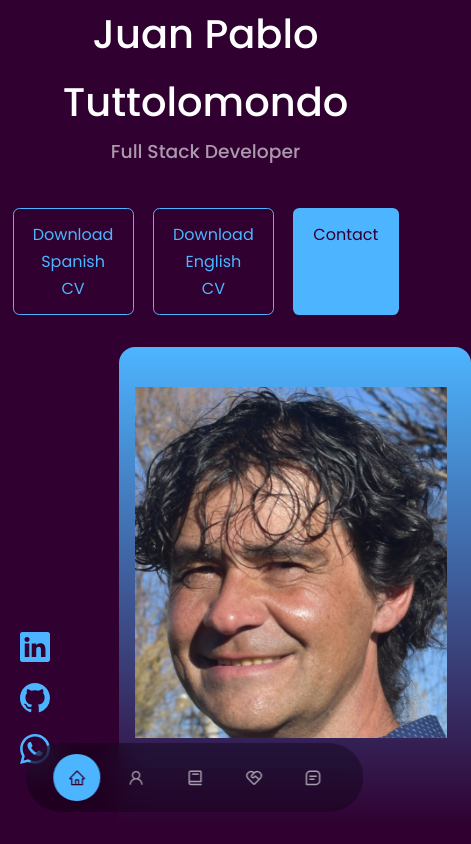
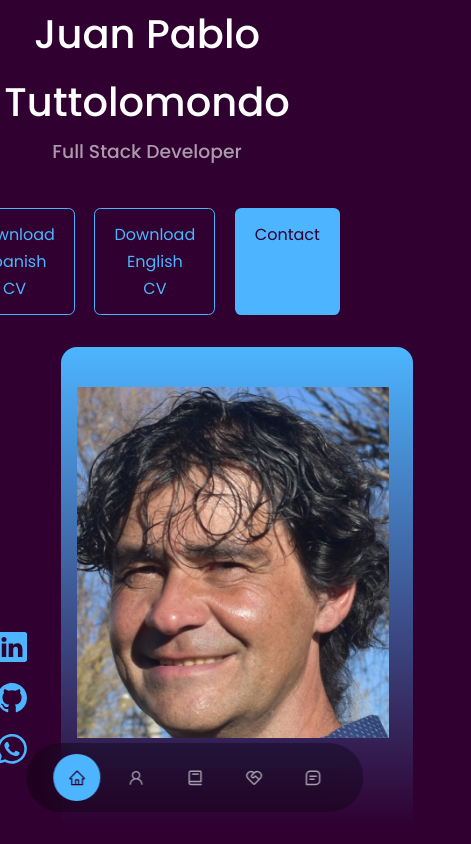
Before and after one commit to jptuttolomondo/Portfolio, a React (Create React App) app: page / in a window 390 px wide. Shown: the top 844 px of the page, 471 px wide, since content can reach past the window. Built offline with nearby package versions, Linux system fonts and the light colour scheme.

Commit message:
responsive1

```diff
--- a/src/components/header/header.css
+++ b/src/components/header/header.css
@@ -10,7 +10,7 @@ header{
     height: 100%;
 
     position:absolute;
-    left: calc(20% - 3rem);
+    left: calc(5% - 3rem);
     text-align: center;
     bottom: 2rem;
 
@@ -32,7 +32,7 @@ header{
    /* margin-left:0px;*/
     flex-direction:column;
     align-items:center;
-    left: calc(20% - 5rem);
+    left: calc(30% - 5rem);
     gap: 0rem;
     position: absolute;
 
```
